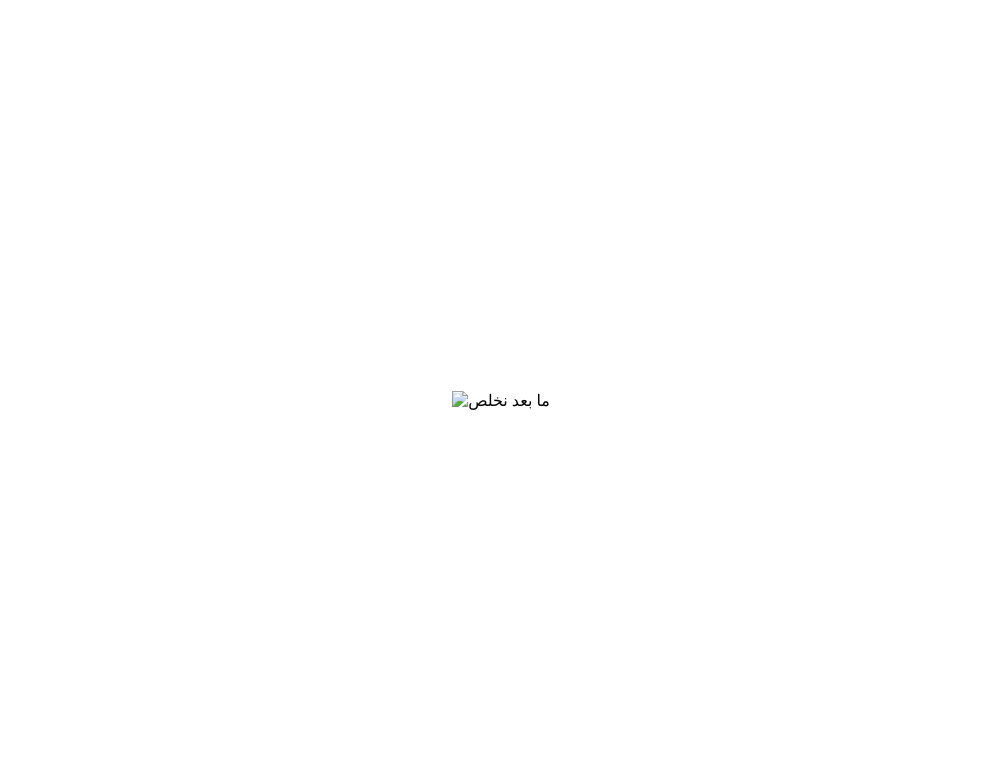
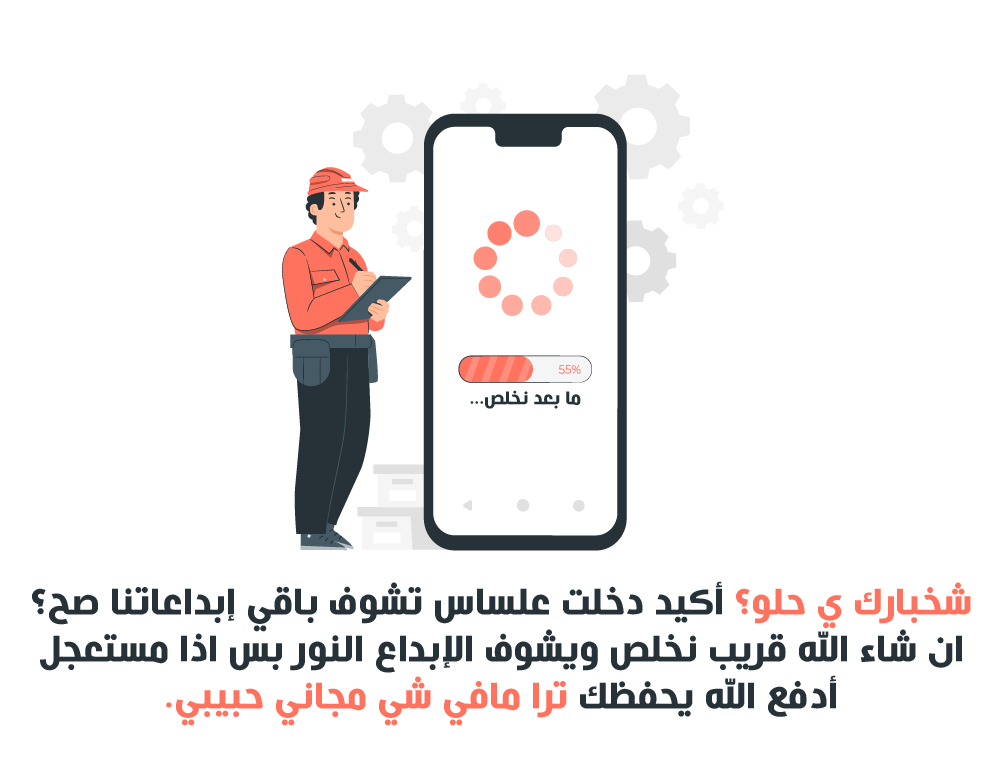
Before and after one commit to moha750/Our-legendary-site, a plain HTML site: page 404.html in a window 1280 px wide. Shown: the whole page, without its empty margins (139-1141 px from the left). Drawn offline with Linux system fonts and the light colour scheme; the site is published under a folder, as on GitHub Pages, so addresses that start at the root find nothing.

Commit message:
Update 404.html

```diff
--- a/404.html
+++ b/404.html
@@ -9,7 +9,7 @@
 </head>
 <body>
     <section>
-        <img src="/erorr/404.png" alt="ما بعد نخلص">
+        <img src="erorr/404.png" alt="ما بعد نخلص">
     </section>
 </body>
 </html>
```
